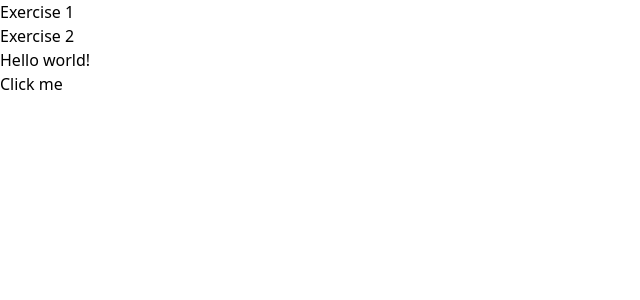
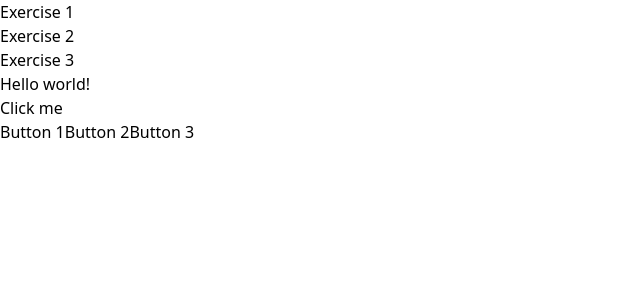
Before and after one commit to Kingcedru/React-Exercises, a React (Vite) app in the folder Exercise1/: page / in a window 1280 px wide. Shown: the top 300 px of the page, without its empty margins (0-640 px from the left). Built offline with nearby package versions, Linux system fonts and the light colour scheme.

Commit message:
exercise 3

```diff
--- a/Exercise1/src/App.jsx
+++ b/Exercise1/src/App.jsx
@@ -2,6 +2,7 @@ import { useState } from 'react'
 import './App.css'
 import Hello from './exercise1'
 import Buttons from './exercise2'
+import ThreeButtons from './exercise3'
 
 function App() {
   const [count, setCount] = useState(0)
@@ -12,6 +13,7 @@ function App() {
       <ul className='flex gap-10'>
         <li><a href='#exercise1'>Exercise 1</a></li>
         <li><a href='#exercise2'>Exercise 2</a></li>
+        <li><a href='#exercise3'>Exercise 3</a></li>
       </ul>
       </nav>
       <div id='exercise1' className='flex justify-center items-center h-screen'>
@@ -20,6 +22,9 @@ function App() {
       <div id='exercise2' className='flex justify-center items-center h-screen'>
         <Buttons/>
       </div>
+      <div id='exercise3' className='flex justify-center items-center h-screen'>
+        <ThreeButtons/>
+      </div>
     </div>
 
   )
--- /dev/null
+++ b/Exercise1/src/exercise3.jsx
@@ -0,0 +1,11 @@
+import React from "react";
+
+export default function ThreeButtons(){
+    return(
+        <div className="three-buttons flex gap-5">
+            <button className="border-2 rounded-lg px-3" onClick={(e)=>alert("You clicked on Button 1")}>Button 1</button>
+            <button className="border-2 rounded-lg px-3" onClick={(e)=>alert("You clicked on Button 2")}>Button 2</button>
+            <button className="border-2 rounded-lg px-3" onClick={(e)=>alert("You clicked on Button 3")}>Button 3</button>
+        </div>
+    )
+}
```
